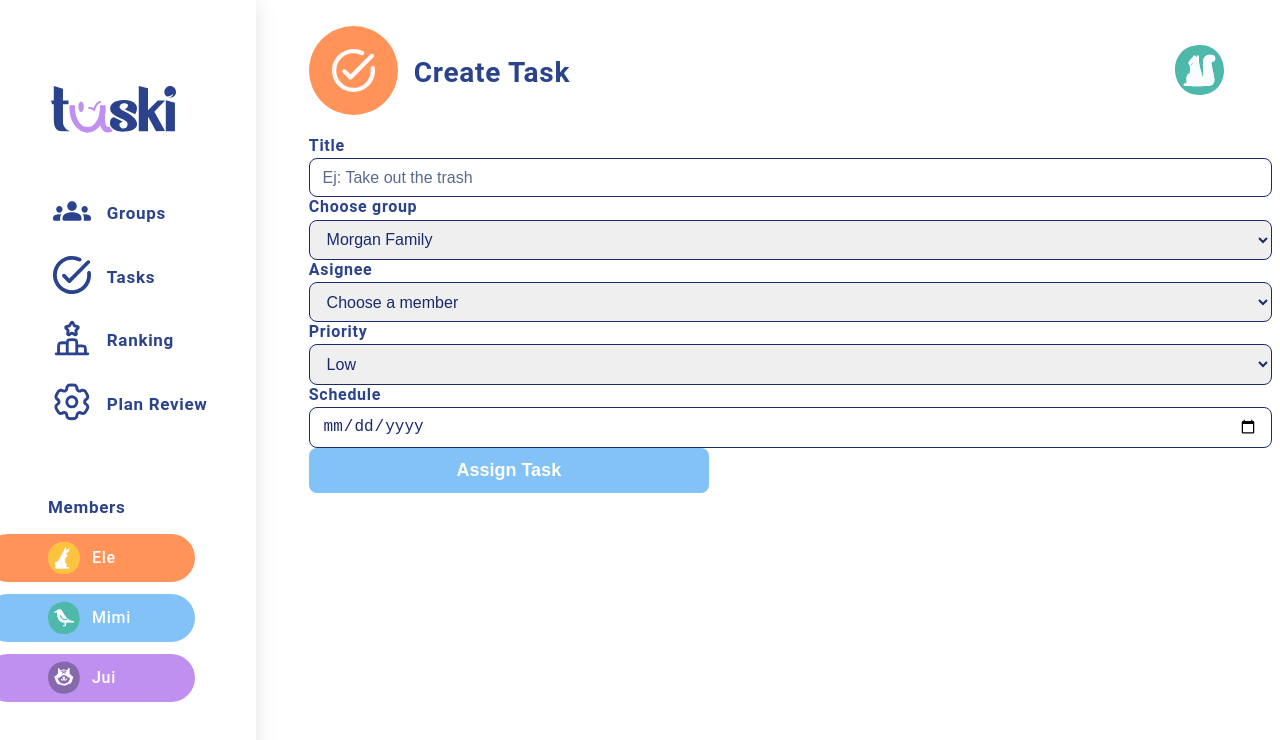
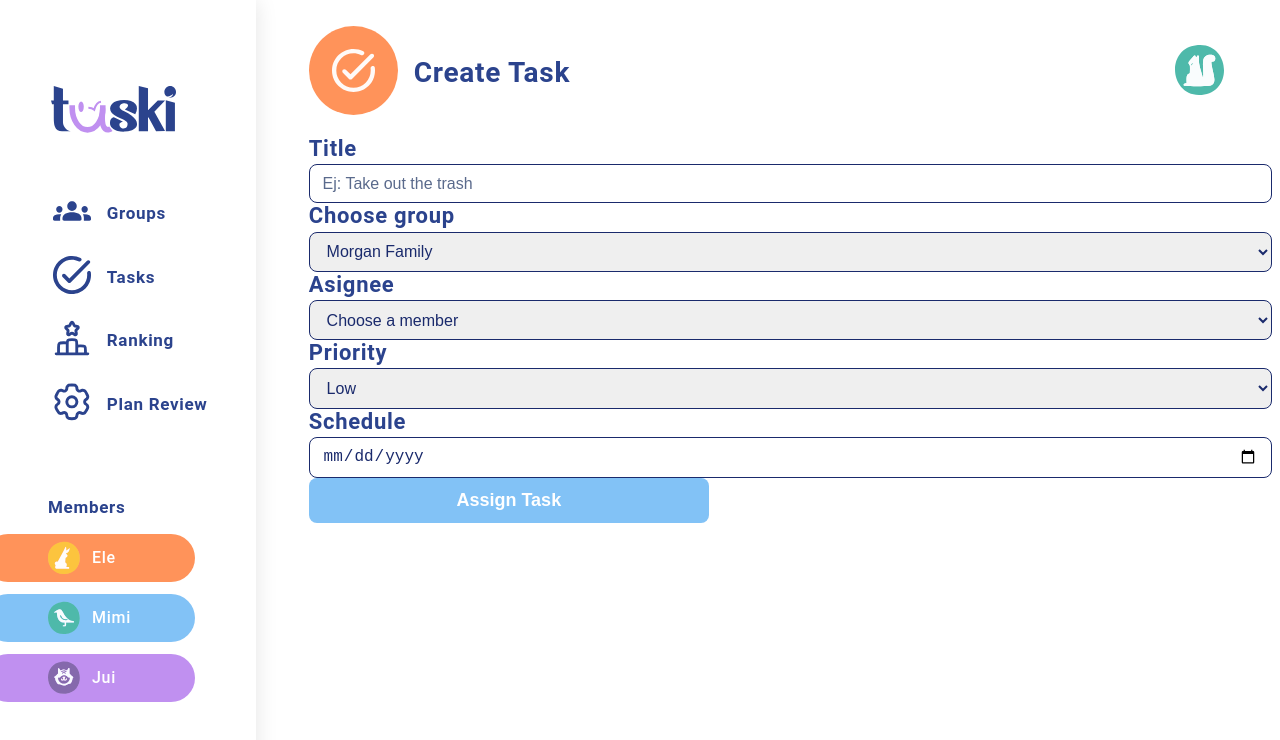
Before and after one commit to NikSala10/TaskiProject, a React (Vite) app: page /create-task in a window 1280 px wide. Shown: the top 740 px of the page. Built offline with nearby package versions, Linux system fonts and the light colour scheme.

Commit message:
style(components/input): add styles for Input component

```diff
--- a/src/components/InputTask/InputTask.css
+++ b/src/components/InputTask/InputTask.css
@@ -5,9 +5,9 @@
 }
 
 .input-label-task {
-  font-weight: bold;
+  font-weight: 600;
   color: #2B438D;
-  font-size: 1rem;
+  font-size: 22px;
 }
 
 .input-field-task {
```
